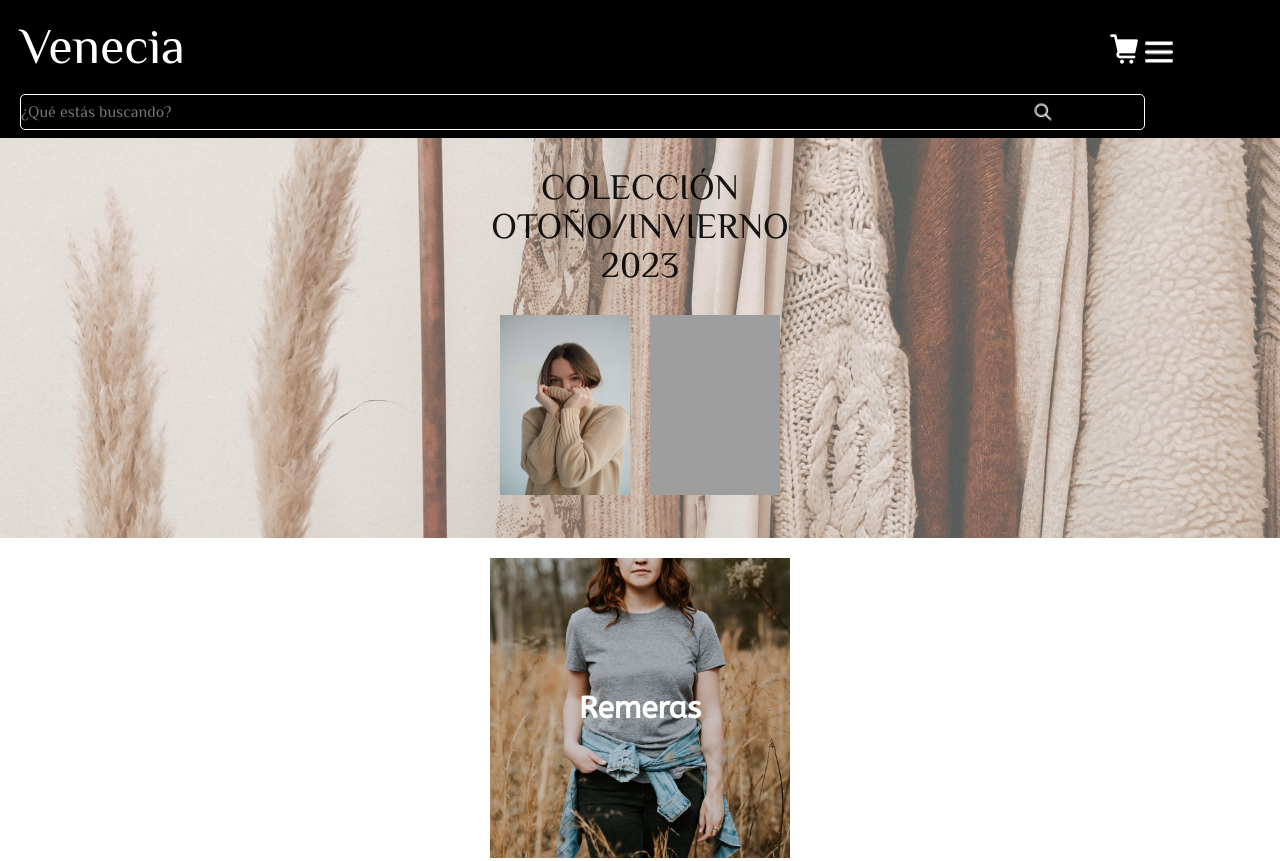
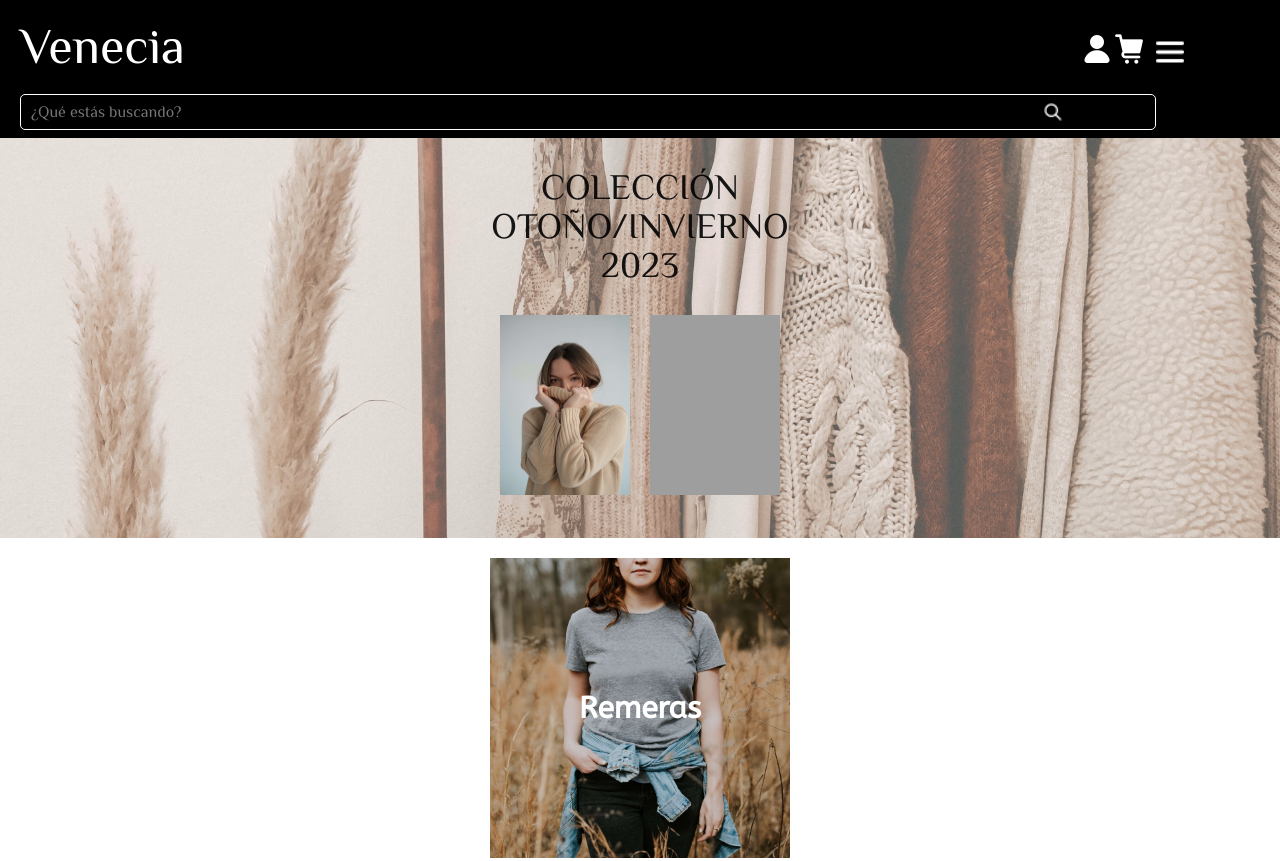
Before and after one commit to ariadna127/preEntrega3AriadnaCoronel, a website: page index.html in a window 1280 px wide. Shown: the top 861 px of the page. Drawn offline with Linux system fonts and the light colour scheme; grey boxes are pictures that could not be loaded.

Commit message:
Index 375px

```diff
--- a/scss/layout/_header.scss
+++ b/scss/layout/_header.scss
@@ -10,7 +10,7 @@ header {
     z-index: 1;
 }
 .header-div{
-    width: 90%;
+    width: 100%;
     display: grid;
     grid-template-columns: 2fr 1fr;
     grid-template-areas: "h1 icono" "search search";
@@ -28,6 +28,7 @@ header {
                     height: 2.25rem;
                     font-size: 1rem;
                     font-family: 'venecia';
+                    padding: .625rem;
                 }
             }
             img{
--- /dev/null
+++ b/scss/layout/_media375px.scss
@@ -0,0 +1,17 @@
+@media (min-width: 375px) {
+
+    /*HEADER*/
+    .header-div {
+        .usuario-carrito {
+            width: 4.375rem;
+            display: flex;
+            img{
+                width: 2rem;
+                height: 2rem;
+                &:nth-child(1) {
+                    display: block;
+                }
+            }
+        }
+    }
+}
--- a/scss/style.scss
+++ b/scss/style.scss
@@ -5,3 +5,4 @@
 @import "./layout/header";
 @import "./layout/main-index";
 @import "./layout/footer";
+@import "./layout/media375px";
```
Also changed, not shown: css/style.css, 1 other file.
